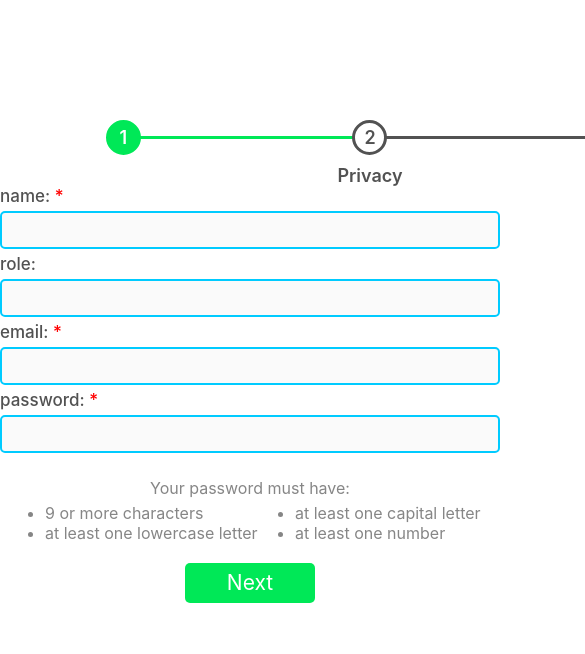
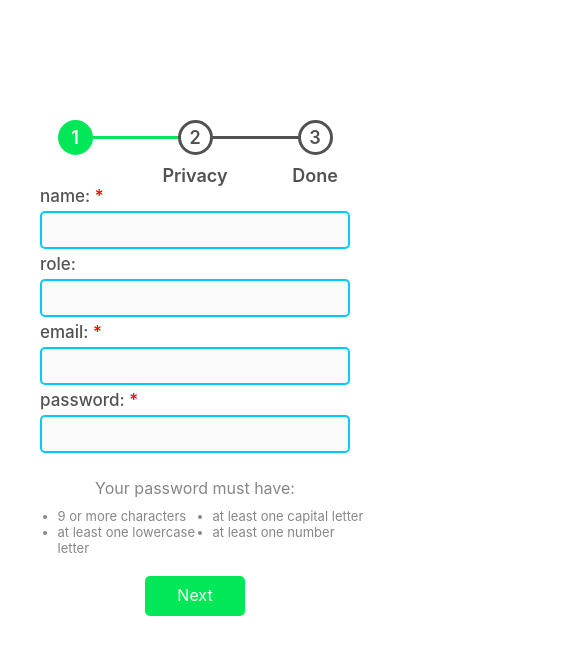
Before and after one commit to DaveCoded/Multi-page-form-assignment, a React (Create React App) app: page / in a window 390 px wide. Shown: the top 654 px of the page, 585 px wide, since content can reach past the window. Built offline with nearby package versions, Linux system fonts and the light colour scheme.

Commit message:
responsive styles

```diff
--- a/src/pages/FormDone.js
+++ b/src/pages/FormDone.js
@@ -21,8 +21,7 @@ const FormDone = ({ values }) => {
         </a>
       </div>
       <p className='verify'>
-        Please verify your email address, you should
-        <br />
+        Please verify your email address, you should <br />
         have received an email from us already!
       </p>
     </div>
--- a/src/styles/layout.scss
+++ b/src/styles/_layout.scss
@@ -1,6 +1,18 @@
 .form {
   width: $form-width;
   margin: 0 auto;
+}
+
+@media (max-width: $breakpoint-tablet) {
+  .form {
+    width: $form-width-tablet;
+  }
+}
+
+@media (max-width: $breakpoint-phone) {
+  .form {
+    width: $form-width-phone;
+  }
 }
 
 .user-form {
--- a/src/styles/_variables.scss
+++ b/src/styles/_variables.scss
@@ -7,3 +7,8 @@ $svg-blue: #483d8b;
 $focus-border: 2px solid orange;
 
 $form-width: 500px;
+$form-width-tablet: 420px;
+$form-width-phone: 310px;
+
+$breakpoint-tablet: 745px;
+$breakpoint-phone: 540px;
--- a/src/styles/components/buttons.scss
+++ b/src/styles/components/buttons.scss
@@ -34,3 +34,10 @@
     }
   }
 }
+
+@media (max-width: $breakpoint-tablet) {
+  .btn {
+    width: 100px;
+    font-size: 16px;
+  }
+}
--- a/src/styles/components/progress-bar.scss
+++ b/src/styles/components/progress-bar.scss
@@ -2,6 +2,18 @@
   width: 740px;
   height: 0.00000001px;
   margin: 40px auto 120px;
+}
+
+@media (max-width: $breakpoint-tablet) {
+  .container {
+    width: 540px;
+  }
+}
+
+@media (max-width: $breakpoint-phone) {
+  .container {
+    width: 360px;
+  }
 }
 
 .progressbar {
--- a/src/styles/pages/done.scss
+++ b/src/styles/pages/done.scss
@@ -8,6 +8,21 @@
   h1 {
     color: $color-dark-grey;
     margin-bottom: 15px;
+  }
+}
+
+@media (max-width: $breakpoint-phone) {
+  .done-container {
+    width: 360px;
+
+    br {
+      display: none;
+    }
+
+    .verify {
+      font-size: 16px;
+      padding: 0 22px;
+    }
   }
 }
 
--- a/src/styles/pages/user-details.scss
+++ b/src/styles/pages/user-details.scss
@@ -10,8 +10,30 @@
   margin-top: 20px;
   color: $color-light-grey;
 }
+
+@media (max-width: $breakpoint-tablet) {
+  .password-paragraph {
+    margin-bottom: 10px;
+  }
+}
+
 .password-list {
   width: 100%;
   margin: 5px 0px 20px 90px;
   color: $color-light-grey;
 }
+
+@media (max-width: $breakpoint-tablet) {
+  .password-list {
+    margin: 5px 0px 20px 40px;
+    font-size: 14px;
+  }
+}
+
+@media (max-width: $breakpoint-phone) {
+  .password-list {
+    width: 310px;
+    margin: 0 0 20px 35px;
+    font-size: 13px;
+  }
+}
```
